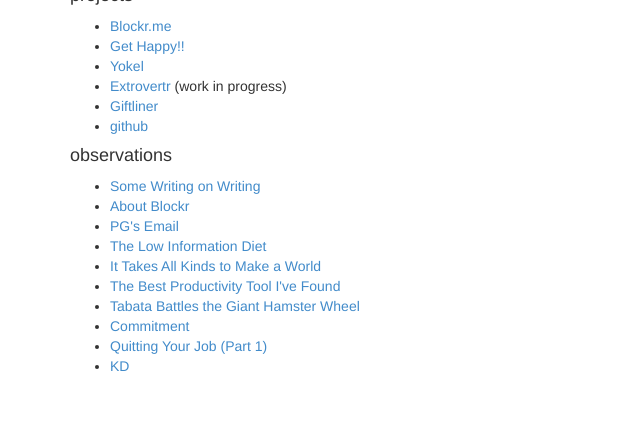
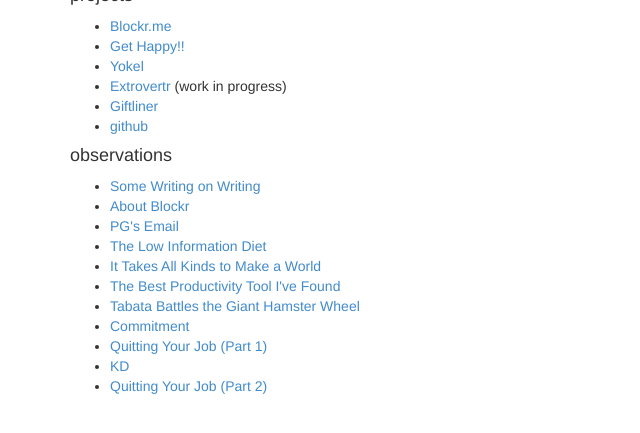
Before and after one commit to jsmoxon/jsmoxon.github.io, a Jekyll site: the page index.html, which Jekyll copies as it is, in a window 1280 px wide, cut to the strip 324-757 px from the top of the page. Shown: the whole strip, without its empty margins (0-640 px from the left). Built offline with Jekyll 4.4.1, drawn with Linux system fonts in a browser that asks for light colours; nearby versions of some CDN libraries.

Commit message:
adding quitting2 to index

```diff
--- a/index.html
+++ b/index.html
@@ -40,6 +40,8 @@
         <li><a href="/commitment">Commitment</a></li>
         <li><a href="/risks">Quitting Your Job (Part 1)</a></li>
         <li><a href="/kd">KD</a></li>
+        <li><a href="/quitting2">Quitting Your Job (Part 2)</a></li>
+
 
       </ul>
 
```
